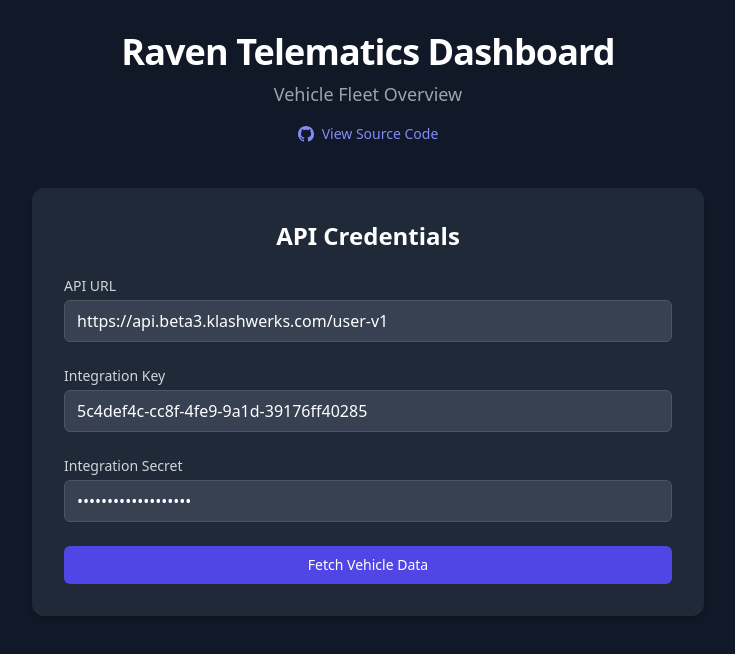
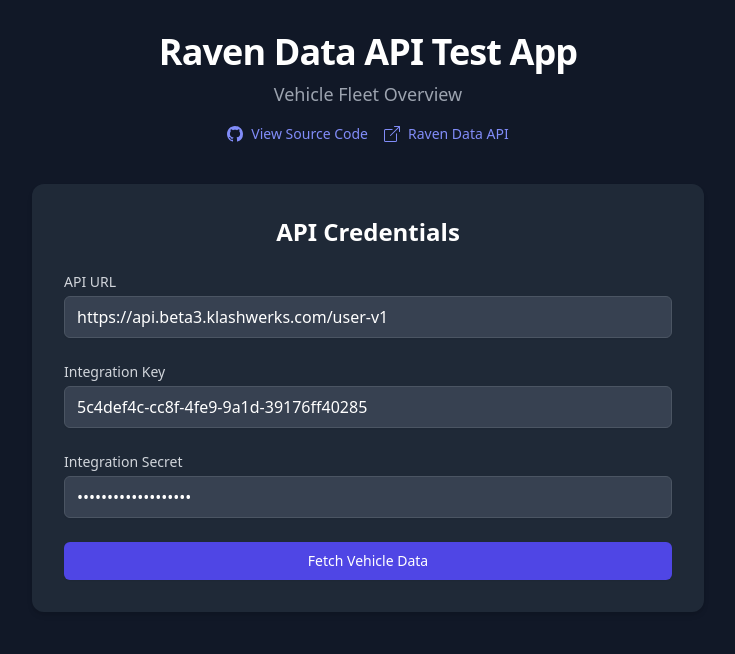
Before and after one commit to travisgrayraven/Raven-Data-API-tool, a React (Vite) app: page / in a window 1280 px wide. Shown: the top 654 px of the page, without its empty margins (272-1007 px from the left). Built offline with nearby package versions, Linux system fonts and the light colour scheme.

Commit message:
refactor: Update app name and GitHub link
Renames the application to "Raven Data API Test App" and updates the GitHub repository link to reflect the new project name. Also adjusts some minor UI text for consistency.

```diff
--- a/App.tsx
+++ b/App.tsx
@@ -1,4 +1,3 @@
-
 import React, { useState, useCallback } from 'react';
 import type { ApiCredentials, RavenDetails, ApiLogEntry } from './types';
 import { getToken, getRavens, getRavenDetails } from './services/ravenApi';
@@ -131,14 +130,14 @@ const App: React.FC = () => {
             <div className="max-w-7xl mx-auto">
                 <header className="text-center mb-10">
                     <h1 className="text-4xl font-extrabold text-white tracking-tight">
-                        Raven Telematics Dashboard
+                        Raven Data API Test App
                     </h1>
                     <p className="mt-2 text-lg text-gray-400">
                         Vehicle Fleet Overview
                     </p>
-                    <div className="mt-4">
+                    <div className="mt-4 flex flex-col sm:flex-row justify-center items-center gap-2 sm:gap-4">
                         <a
-                            href="https://github.com/google-gemini-vignettes/raven-telematics-dashboard"
+                            href="https://github.com/travisgrayraven/Raven-Data-API-tool"
                             target="_blank"
                             rel="noopener noreferrer"
                             className="inline-flex items-center gap-2 text-sm text-indigo-400 hover:text-indigo-300 transition-colors"
@@ -156,6 +155,19 @@ const App: React.FC = () => {
                                 <path d="M8 0C3.58 0 0 3.58 0 8c0 3.54 2.29 6.53 5.47 7.59.4.07.55-.17.55-.38 0-.19-.01-.82-.01-1.49-2.01.37-2.53-.49-2.69-.94-.09-.23-.48-.94-.82-1.13-.28-.15-.68-.52-.01-.53.63-.01 1.08.58 1.23.82.72 1.21 1.87.87 2.33.66.07-.52.28-.87.51-1.07-1.78-.2-3.64-.89-3.64-3.95 0-.87.31-1.59.82-2.15-.08-.2-.36-1.02.08-2.12 0 0 .67-.21 2.2.82.64-.18 1.32-.27 2-.27.68 0 1.36.09 2 .27 1.53-1.04 2.2-.82 2.2-.82.44 1.1.16 1.92.08 2.12.51.56.82 1.27.82 2.15 0 3.07-1.87 3.75-3.65 3.95.29.25.54.73.54 1.48 0 1.07-.01 1.93-.01 2.2 0 .21.15.46.55.38A8.012 8.012 0 0 0 16 8c0-4.42-3.58-8-8-8z"/>
                             </svg>
                             View Source Code
+                        </a>
+                        <a
+                            href="https://docs.klashwerks.com/developers/846b420d-2d51-4966-873a-00a58769e6b0/data-api/"
+                            target="_blank"
+                            rel="noopener noreferrer"
+                            className="inline-flex items-center gap-2 text-sm text-indigo-400 hover:text-indigo-300 transition-colors"
+                            aria-label="View Raven Data API documentation"
+                        >
+                            <svg xmlns="http://www.w3.org/2000/svg" width="16" height="16" fill="currentColor" className="bi bi-box-arrow-up-right" viewBox="0 0 16 16" aria-hidden="true">
+                                <path fillRule="evenodd" d="M8.636 3.5a.5.5 0 0 0-.5-.5H1.5A1.5 1.5 0 0 0 0 4.5v10A1.5 1.5 0 0 0 1.5 16h10a1.5 1.5 0 0 0 1.5-1.5V7.864a.5.5 0 0 0-1 0V14.5a.5.5 0 0 1-.5.5h-10a.5.5 0 0 1-.5-.5v-10a.5.5 0 0 1 .5-.5h6.636a.5.5 0 0 0 .5-.5"/>
+                                <path fillRule="evenodd" d="M16 .5a.5.5 0 0 0-.5-.5h-5a.5.5 0 0 0 0 1h3.793L6.146 9.146a.5.5 0 1 0 .708.708L15 1.707V5.5a.5.5 0 0 0 1 0z"/>
+                            </svg>
+                            Raven Data API
                         </a>
                     </div>
                 </header>
@@ -192,7 +204,8 @@ const App: React.FC = () => {
                             {ravens.length > 0 ? (
                                 <div className="bg-gray-800 rounded-lg shadow-lg p-8 text-center">
                                     <h2 className="text-xl font-semibold text-white mb-2">Data Fetched Successfully</h2>
-                                    <p className="text-gray-400">{ravens.length} vehicle(s) found. See details in the API log below.</p>
+                                    <p className="text-gray-400">{`Found details for ${ravens.length} vehicle(s).`}</p>
+                                    <p className="text-gray-400 mt-2">You can inspect the data in the API Exchange Log below.</p>
                                 </div>
                             ) : (
                                 <div className="bg-gray-800 rounded-lg shadow-lg p-8 text-center">
--- a/components/VehicleMap.tsx
+++ b/components/VehicleMap.tsx
@@ -65,7 +65,7 @@ export const VehicleMap: React.FC<VehicleMapProps> = ({ ravens }) => {
 
   return (
     <div className="bg-gray-800 rounded-lg shadow-lg overflow-hidden">
-       <h2 className="text-xl font-semibold text-white p-4 bg-gray-900/50">Vehicle Locations</h2>
+       <h2 className="text-xl font-semibold text-white p-4 bg-gray-900/50">Raven Vehicle Locations</h2>
        <div ref={mapContainerRef} style={{ height: '500px', width: '100%' }} className="rounded-b-lg bg-gray-700" />
     </div>
   );
--- a/index.html
+++ b/index.html
@@ -1,10 +1,9 @@
-
 <!DOCTYPE html>
 <html lang="en">
   <head>
     <meta charset="UTF-8" />
     <meta name="viewport" content="width=device-width, initial-scale=1.0" />
-    <title>Raven Telematics Dashboard</title>
+    <title>Raven Data API Test App</title>
     <script src="https://cdn.tailwindcss.com"></script>
     <link rel="stylesheet" href="https://unpkg.com/leaflet@1.9.4/dist/leaflet.css"
       integrity="sha256-p4NxAoJBhIIN+hmNHrzRCf9tD/miZyoHS5obTRR9BMY="
--- a/metadata.json
+++ b/metadata.json
@@ -1,5 +1,5 @@
 {
-  "name": "Raven Telematics Dashboard",
+  "name": "Raven Data API Test App",
   "description": "A simple application to view vehicle data from Raven video telematics devices. Enter your API credentials to fetch and display vehicle information and locations on a map.",
   "requestFramePermissions": []
 }
--- a/package.json
+++ b/package.json
@@ -1,5 +1,5 @@
 {
-  "name": "raven-telematics-dashboard",
+  "name": "raven-data-api-test-app",
   "private": true,
   "version": "0.0.0",
   "type": "module",
```
Also changed, not shown: components/VehicleTable.tsx (+1 -10 lines), 1 other file (tests, documents, lock files or other folders).
